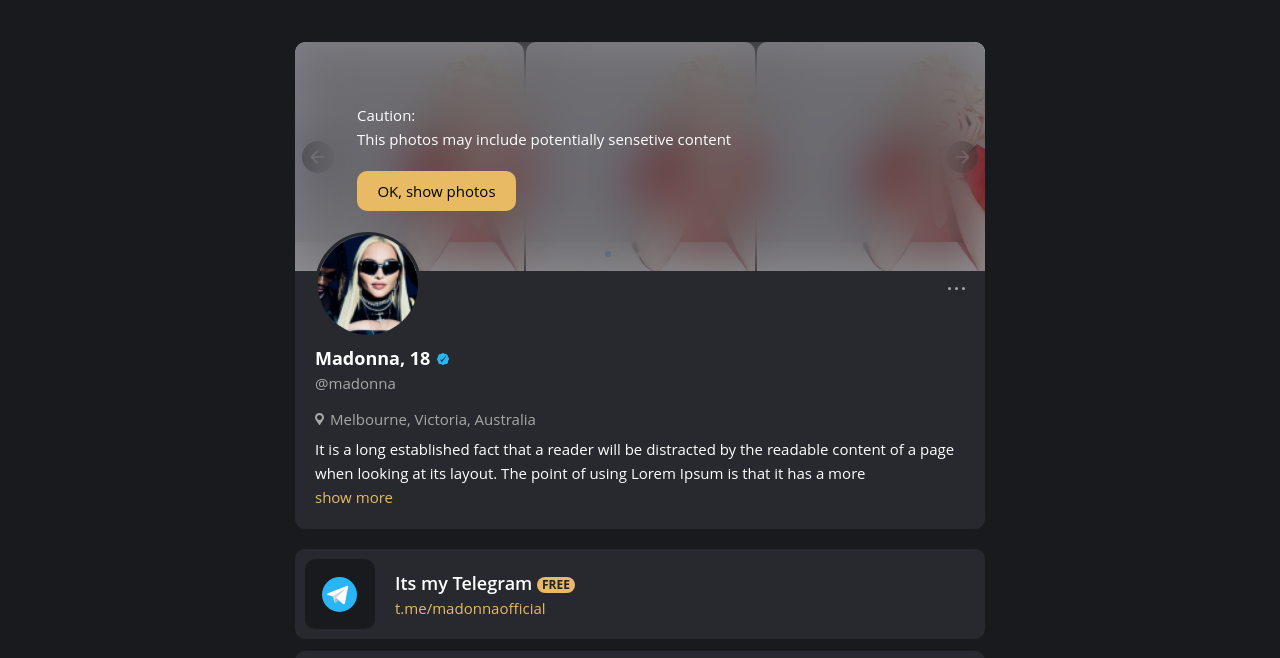
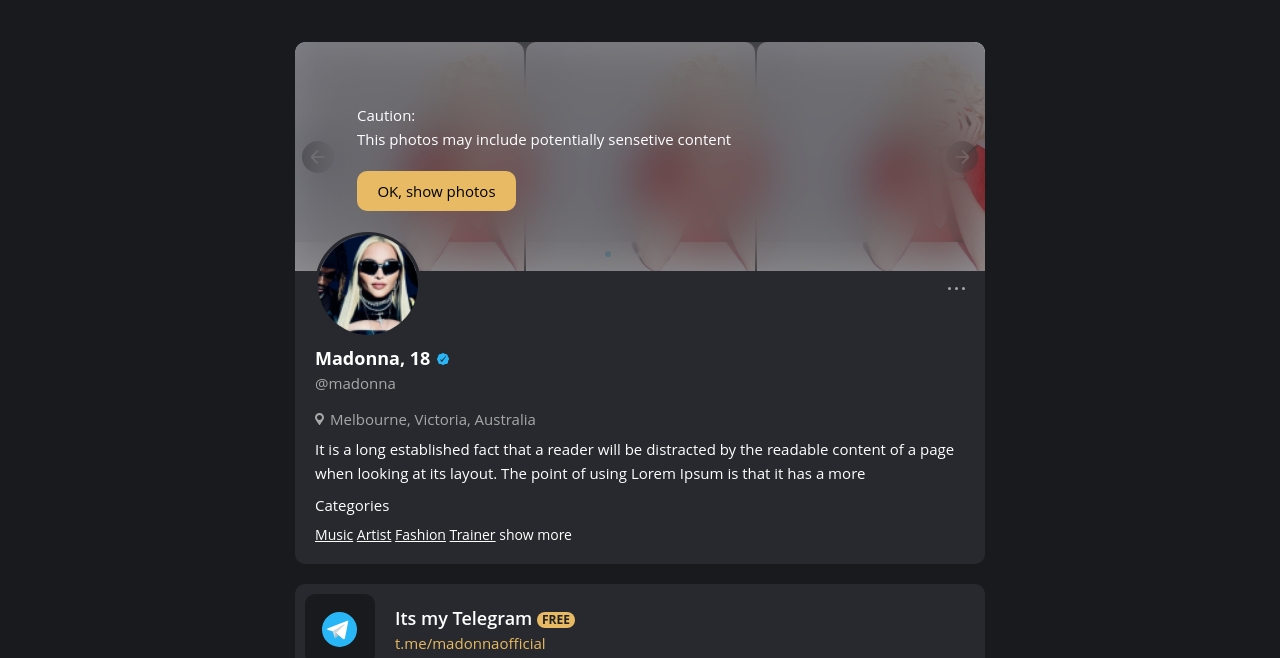
Before and after one commit to gutgut2/ww, a plain HTML site: page person.html in a window 1280 px wide. Shown: the part 140-798 px from the top of the page. Drawn offline with nearby package versions, Linux system fonts and the light colour scheme; a web font is replaced by a local one.

Commit message:
Update person.html

```diff
--- a/person.html
+++ b/person.html
@@ -120,11 +120,11 @@
 				</div>
 				<p>It is a long established fact that a reader will be distracted by the readable content of a page when looking at its layout. The point of using Lorem Ipsum is that it has a more
 				<br /><span class="hidden-text">
-					<a href="#">All</a>
-					<a href="#">Canada</a>
-					<a href="#">Australia</a>
-					<a href="#">Japan</a>
-					<a href="#">Norway</a>
+					<p>Categories</p>
+					<a href="#">Music</a>
+					<a href="#">Artist</a>
+					<a href="#">Fashion</a>
+					<a href="#">Trainer</a>
 					</span> <a class="more-link">show more</a></p>
 			</div>
 		</div>
```
